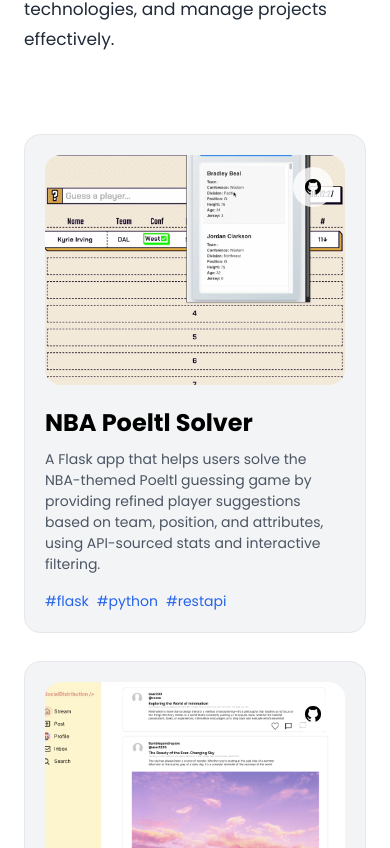
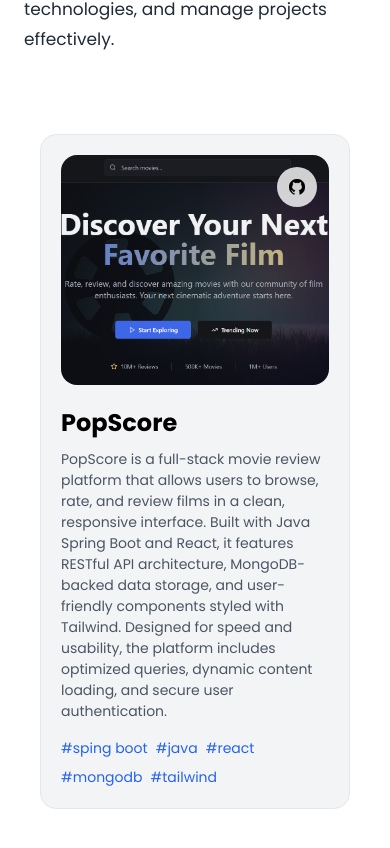
Before and after one commit to jassidaksingh/Personal-Portfolio, a React (Vite) app: page / in a window 390 px wide. Shown: the part 5896-6744 px from the top of the page. Built offline with nearby package versions, Linux system fonts and the light colour scheme; no server answers.

Commit message:
feat: add PopScore project to portfolio, update Works component layout

```diff
--- a/src/assets/index.js
+++ b/src/assets/index.js
@@ -33,9 +33,10 @@
 import carrent from "./carrent.png";
 import jobit from "./jobit.png";
 import tripguide from "./tripguide.png";
-import dragonshell from "./dragonshell.png"
+import popscore from "./popscore.png"
 import nba from "./nba.png";
 import social from "./social.png";
+import dragonshell from "./dragonshell.png"
 
 export {
   logo,
@@ -70,7 +71,8 @@
   carrent,
   jobit,
   tripguide,
-  dragonshell,
+  popscore,
   nba,
   social,
+  dragonshell,
 };
--- a/src/components/Works.jsx
+++ b/src/components/Works.jsx
@@ -106,7 +106,7 @@
         </motion.p>
       </div>
 
-      <div className='mt-20 flex flex-wrap gap-7'>
+      <div className="mt-20 max-w-5xl mx-auto grid grid-cols-1 sm:grid-cols-2 gap-x-8 gap-y-10 justify-items-center px-4">
         {projects.map((project, index) => (
           <ProjectCard key={`project-${index}`} index={index} {...project} />
         ))}
--- a/src/constants/index.js
+++ b/src/constants/index.js
@@ -26,10 +26,11 @@
     carrent,
     jobit,
     tripguide,
-    dragonshell,
     threejs,
+    popscore,
     nba,
     social,
+    dragonshell,
   } from "../assets";
 
   export const navLinks = [
@@ -206,9 +207,38 @@
 
   const projects = [
     {
+      name: "PopScore",
+      description:
+        "PopScore is a full-stack movie review platform that allows users to browse, rate, and review films in a clean, responsive interface. Built with Java Spring Boot and React, it features RESTful API architecture, MongoDB-backed data storage, and user-friendly components styled with Tailwind. Designed for speed and usability, the platform includes optimized queries, dynamic content loading, and secure user authentication.",
+      tags: [
+        {
+          name: "sping boot",
+          color: "blue-text-gradient",
+        },
+        {
+          name: "java",
+          color: "green-text-gradient",
+        },
+        {
+          name: "react",
+          color: "pink-text-gradient",
+        },
+        {
+          name: "mongodb",
+          color: "blue-text-gradient",
+        },
+        {
+          name: "tailwind",
+          color: "green-text-gradient",
+        },
+      ],
+      image: popscore,
+      source_code_link: "https://github.com/jassidaksingh/PopScore",
+    },
+    {
       name: "NBA Poeltl Solver",
       description:
-        "A Flask app that helps users solve the NBA-themed Poeltl guessing game by providing refined player suggestions based on team, position, and attributes, using API-sourced stats and interactive filtering.",
+        "A Flask-based web app that assists users in solving the NBA-themed Poeltl guessing game. It provides smarter player suggestions by filtering based on live NBA data including team, position, height, age, and jersey number. Real-time stats are fetched through a public API and processed using Pandas for fast, accurate filtering. Users receive instant visual feedback as their guesses narrow the pool of valid players. The app’s interface is simple, responsive, and built for quick interactions.",
       tags: [
         {
           name: "flask",
```
Also changed, not shown: src/assets/popscore.png (added).
